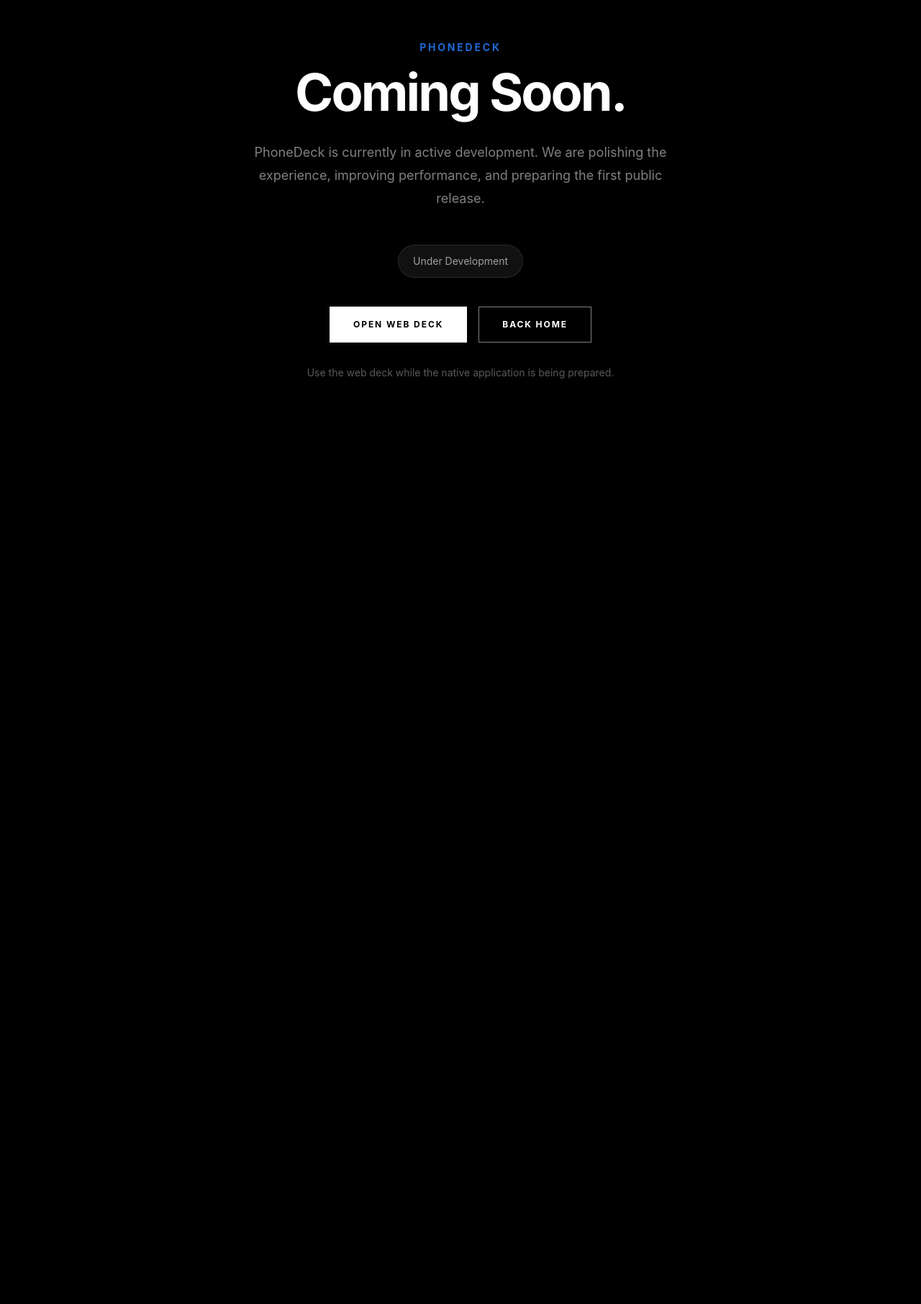
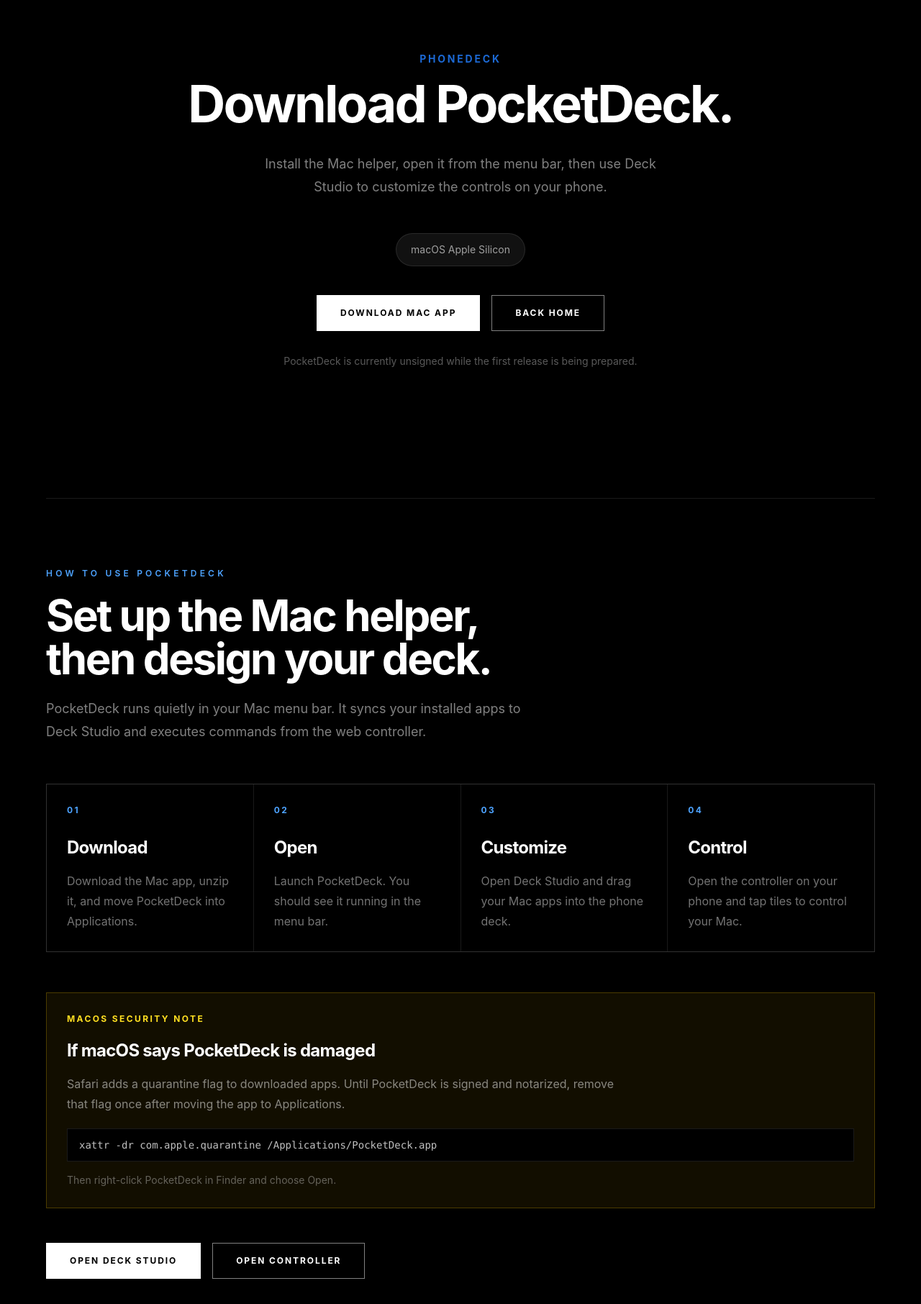
Before and after one commit to shreyanshswaroop/phone-deck-web, a Next.js app: page /download in a window 1280 px wide. Shown: the part 108-1920 px from the top of the page at 72% size. Before the commit the page ends 800 px from the top, so only its background shows below. Built offline with nearby package versions, Linux system fonts and the light colour scheme.

Commit message:
Update PhoneDeck UI and animations

```diff
--- a/src/app/components/FinalCTASection.tsx
+++ b/src/app/components/FinalCTASection.tsx
@@ -1,4 +1,6 @@
 import Image from "next/image";
+import Link from "next/link";
+
 export default function FinalCTASection() {
   return (
     <section className="relative overflow-hidden border-t border-white/10 bg-black py-36 text-white">
@@ -37,10 +39,11 @@
 
         <div className="mt-12 flex flex-col items-center justify-center gap-4 sm:flex-row">
 
-           <a href="/download"
+           <Link
+          href="/download"
           className="border border-white bg-white px-8 py-4 text-xs font-bold uppercase tracking-[0.16em] text-black">
             Get PhoneDeck
-          </a>
+          </Link>
         </div>
       </div>
     </section>
--- a/src/app/deck/page.tsx
+++ b/src/app/deck/page.tsx
@@ -4,11 +4,11 @@
 import { useEffect, useRef, useState } from "react";
 import {
   Camera,
-  Folder,
-  Music,
+  Lock,
   Play,
-  Power,
-  Search,
+  SquareDashed,
+  SquareStop,
+  Video,
   Volume2,
   VolumeX,
   Wifi,
@@ -37,11 +37,11 @@
 
 const iconMap: Record<DeckIconKey, LucideIcon> = {
   camera: Camera,
-  finder: Folder,
-  music: Music,
+  lock: Lock,
   play: Play,
-  power: Power,
-  search: Search,
+  record: Video,
+  screenshot: SquareDashed,
+  stop: SquareStop,
   volume: Volume2,
   "volume-x": VolumeX,
 };
@@ -444,8 +444,8 @@
           alt=""
           width={150}
           height={150}
+          loading="eager"
           className="h-[80%] w-[80%] object-contain transition group-active:scale-90"
-          priority
         />
       ) : Icon ? (
         <Icon className="h-[42%] w-[42%] text-white transition group-active:scale-90" />
--- a/src/app/download/page.tsx
+++ b/src/app/download/page.tsx
@@ -1,34 +1,36 @@
 import Link from "next/link";
+
+const pocketDeckDownloadHref = "/downloads/PocketDeck-mac-arm64.zip";
 
 export default function DownloadPage() {
   return (
-    <main className="flex min-h-screen items-center justify-center bg-black px-6 text-white">
-      <div className="max-w-2xl text-center">
+    <main className="min-h-screen bg-black px-6 text-white">
+      <section className="mx-auto flex min-h-screen max-w-4xl flex-col items-center justify-center py-28 text-center">
         <p className="mb-4 text-sm font-bold uppercase tracking-[0.2em] text-[#1c69d4]">
           PhoneDeck
         </p>
 
         <h1 className="text-5xl font-bold tracking-[-0.04em] md:text-7xl">
-          Coming Soon.
+          Download PocketDeck.
         </h1>
 
         <p className="mx-auto mt-8 max-w-xl text-lg leading-8 text-white/50">
-          PhoneDeck is currently in active development. We are polishing the
-          experience, improving performance, and preparing the first public
-          release.
+          Install the Mac helper, open it from the menu bar, then use Deck
+          Studio to customize the controls on your phone.
         </p>
 
         <div className="mt-12 inline-flex rounded-full border border-white/10 bg-[#111111] px-5 py-3 text-sm text-white/60">
-          Under Development
+          macOS Apple Silicon
         </div>
 
         <div className="mt-10 flex flex-col items-center justify-center gap-4 sm:flex-row">
-          <Link
-            href="/deck"
+          <a
+            href={pocketDeckDownloadHref}
+            download
             className="w-full border border-white bg-white px-8 py-4 text-xs font-bold uppercase tracking-[0.16em] text-black transition hover:opacity-90 sm:w-auto"
           >
-            Open Web Deck
-          </Link>
+            Download Mac App
+          </a>
 
           <Link
             href="/"
@@ -39,9 +41,109 @@
         </div>
 
         <p className="mt-8 text-sm text-white/35">
-          Use the web deck while the native application is being prepared.
+          PocketDeck is currently unsigned while the first release is being
+          prepared.
         </p>
-      </div>
+      </section>
+
+      <section className="mx-auto max-w-6xl border-t border-white/10 py-24">
+        <div className="max-w-2xl">
+          <p className="mb-5 text-xs font-semibold uppercase tracking-[0.35em] text-[#4da3ff]">
+            How to use PocketDeck
+          </p>
+          <h2 className="text-4xl font-bold tracking-[-0.04em] md:text-6xl">
+            Set up the Mac helper, then design your deck.
+          </h2>
+          <p className="mt-6 text-lg leading-8 text-white/50">
+            PocketDeck runs quietly in your Mac menu bar. It syncs your
+            installed apps to Deck Studio and executes commands from the web
+            controller.
+          </p>
+        </div>
+
+        <div className="mt-14 grid gap-px overflow-hidden border border-white/10 bg-white/10 md:grid-cols-4">
+          <SetupStep
+            number="01"
+            title="Download"
+            text="Download the Mac app, unzip it, and move PocketDeck into Applications."
+          />
+          <SetupStep
+            number="02"
+            title="Open"
+            text="Launch PocketDeck. You should see it running in the menu bar."
+          />
+          <SetupStep
+            number="03"
+            title="Customize"
+            text="Open Deck Studio and drag your Mac apps into the phone deck."
+          />
+          <SetupStep
+            number="04"
+            title="Control"
+            text="Open the controller on your phone and tap tiles to control your Mac."
+          />
+        </div>
+
+        <div className="mt-14 border border-yellow-400/25 bg-yellow-400/7 p-7">
+          <p className="text-xs font-bold uppercase tracking-[0.2em] text-yellow-300">
+            macOS security note
+          </p>
+          <h3 className="mt-5 text-2xl font-bold tracking-[-0.03em]">
+            If macOS says PocketDeck is damaged
+          </h3>
+          <p className="mt-4 max-w-3xl leading-7 text-white/50">
+            Safari adds a quarantine flag to downloaded apps. Until PocketDeck
+            is signed and notarized, remove that flag once after moving the app
+            to Applications.
+          </p>
+          <code className="mt-5 block overflow-x-auto border border-white/10 bg-black px-4 py-3 text-sm text-white/75">
+            xattr -dr com.apple.quarantine /Applications/PocketDeck.app
+          </code>
+          <p className="mt-4 text-sm text-white/35">
+            Then right-click PocketDeck in Finder and choose Open.
+          </p>
+        </div>
+
+        <div className="mt-12 flex flex-col gap-4 sm:flex-row">
+          <Link
+            href="/deck-studio"
+            target="_blank"
+            rel="noopener noreferrer"
+            className="border border-white bg-white px-8 py-4 text-center text-xs font-bold uppercase tracking-[0.16em] text-black transition hover:opacity-90"
+          >
+            Open Deck Studio
+          </Link>
+
+          <Link
+            href="/deck"
+            target="_blank"
+            rel="noopener noreferrer"
+            className="border border-white/50 px-8 py-4 text-center text-xs font-bold uppercase tracking-[0.16em] text-white transition hover:border-white"
+          >
+            Open Controller
+          </Link>
+        </div>
+      </section>
     </main>
   );
 }
+
+function SetupStep({
+  number,
+  title,
+  text,
+}: {
+  number: string;
+  title: string;
+  text: string;
+}) {
+  return (
+    <article className="bg-black p-7 text-left">
+      <p className="text-xs font-bold uppercase tracking-[0.2em] text-[#4da3ff]">
+        {number}
+      </p>
+      <h3 className="mt-7 text-2xl font-bold tracking-[-0.03em]">{title}</h3>
+      <p className="mt-4 leading-7 text-white/45">{text}</p>
+    </article>
+  );
+}
--- a/src/app/globals.css
+++ b/src/app/globals.css
@@ -8,8 +8,10 @@
 @theme inline {
   --color-background: var(--background);
   --color-foreground: var(--foreground);
-  --font-sans: var(--font-geist-sans);
-  --font-mono: var(--font-geist-mono);
+  --font-sans: -apple-system, BlinkMacSystemFont, "SF Pro Display",
+    "SF Pro Text", "Helvetica Neue", Arial, sans-serif;
+  --font-mono: "SF Mono", ui-monospace, Menlo, Monaco, Consolas,
+    "Liberation Mono", monospace;
 }
 
 html {
@@ -20,7 +22,8 @@
   margin: 0;
   background: var(--background);
   color: var(--foreground);
-  font-family: Inter, Arial, Helvetica, sans-serif;
+  font-family: -apple-system, BlinkMacSystemFont, "SF Pro Display",
+    "SF Pro Text", "Helvetica Neue", Arial, sans-serif;
 }
 
 @keyframes swipe {
--- a/src/app/layout.tsx
+++ b/src/app/layout.tsx
@@ -1,16 +1,5 @@
 import type { Metadata } from "next";
-import { Geist, Geist_Mono } from "next/font/google";
 import "./globals.css";
-
-const geistSans = Geist({
-  variable: "--font-geist-sans",
-  subsets: ["latin"],
-});
-
-const geistMono = Geist_Mono({
-  variable: "--font-geist-mono",
-  subsets: ["latin"],
-});
 
 export const metadata: Metadata = {
   title: "PhoneDeck",
@@ -27,7 +16,7 @@
   lang="en"
   suppressHydrationWarning
   data-scroll-behavior="smooth"
-  className={`${geistSans.variable} ${geistMono.variable} h-full antialiased`}
+  className="h-full antialiased"
 >
       <body
         suppressHydrationWarning
--- a/src/app/lib/deck-layout.ts
+++ b/src/app/lib/deck-layout.ts
@@ -1,10 +1,10 @@
 export type DeckIconKey =
   | "camera"
-  | "finder"
-  | "music"
+  | "lock"
   | "play"
-  | "power"
-  | "search"
+  | "record"
+  | "screenshot"
+  | "stop"
   | "volume"
   | "volume-x";
 
@@ -26,29 +26,20 @@
   {
     id: "apps",
     name: "Apps",
-    tiles: [
-      { id: "chrome", label: "Chrome", image: "/icons/chrome.png", command: "chrome" },
-      { id: "youtube", label: "YouTube", image: "/icons/Youtube.png", command: "youtube" },
-      { id: "discord", label: "Discord", image: "/icons/discord.png", command: "discord" },
-      { id: "music", label: "Music", image: "/icons/music.png", command: "music" },
-      { id: "terminal", label: "Terminal", image: "/icons/terminal.png", command: "terminal" },
-      { id: "whatsapp", label: "WhatsApp", image: "/icons/whatsapp.png", command: "whatsapp" },
-      { id: "claude", label: "Claude", image: "/icons/claude.png", command: "claude" },
-      { id: "obs", label: "OBS", image: "/icons/obs.png", command: "obs" },
-    ],
+    tiles: [],
   },
   {
     id: "controls",
     name: "Controls",
     tiles: [
-      { id: "finder", label: "Finder", icon: "finder", command: "finder" },
-      { id: "spotify", label: "Spotify", icon: "music", command: "spotify" },
+      { id: "screenshot", label: "Screenshot", icon: "screenshot", command: "screenshot" },
+      { id: "screen-record", label: "Screen Record", icon: "record", command: "screen-record" },
+      { id: "stop-record", label: "Stop Record", icon: "stop", command: "stop-record" },
+      { id: "camera", label: "Camera", icon: "camera", command: "camera" },
       { id: "playpause", label: "Play/Pause", icon: "play", command: "playpause" },
       { id: "mute", label: "Mute", icon: "volume-x", command: "mute" },
       { id: "unmute", label: "Unmute", icon: "volume", command: "unmute" },
-      { id: "camera", label: "Camera", icon: "camera", command: "camera" },
-      { id: "spotlight", label: "Spotlight", icon: "search", command: "spotlight" },
-      { id: "sleep", label: "Sleep", icon: "power", command: "sleep" },
+      { id: "lock", label: "Lock Mac", icon: "lock", command: "lock" },
     ],
   },
 ];
--- a/src/app/page.tsx
+++ b/src/app/page.tsx
@@ -53,7 +53,7 @@
 
   return (
 
-    <main className="min-h-screen bg-black text-white">
+    <main className="min-h-screen overflow-x-hidden bg-black text-white">
       <nav className="mx-auto flex h-16 max-w-7xl items-center justify-between border-b border-white/15 px-6">
         <div className="font-bold tracking-wide">PHONEDECK</div>
 
@@ -101,7 +101,8 @@
         </p>
 
         <div className="mt-10 flex flex-wrap gap-4">
-            <Link href="/download"
+            <Link
+          href="/download"
           className="border border-white bg-white px-8 py-4 text-xs font-bold uppercase tracking-[0.16em] text-black">
             Get PhoneDeck
           </Link>
@@ -123,7 +124,7 @@
 
      <section id="controls" className="border-y border-white/7 bg-black px-6 py-20 md:py-24">
   <div className="mx-auto max-w-6xl">
-    <div className="relative mx-[calc(50%_-_50vw)] h-[250px] overflow-hidden sm:h-[330px] md:h-[370px]">
+    <div className="relative left-1/2 h-[250px] w-screen max-w-[100vw] -translate-x-1/2 overflow-hidden sm:h-[330px] md:h-[370px]">
       {[0, 1, 2].map((index) => (
         <DeckPreviewFrame
           key={index}
```
Also changed, not shown: src/app/deck-studio/page.tsx (+29 -21 lines), src/app/lib/deck-sync.ts (+75 -1 lines), 1 other file (tests, documents, lock files or other folders).
